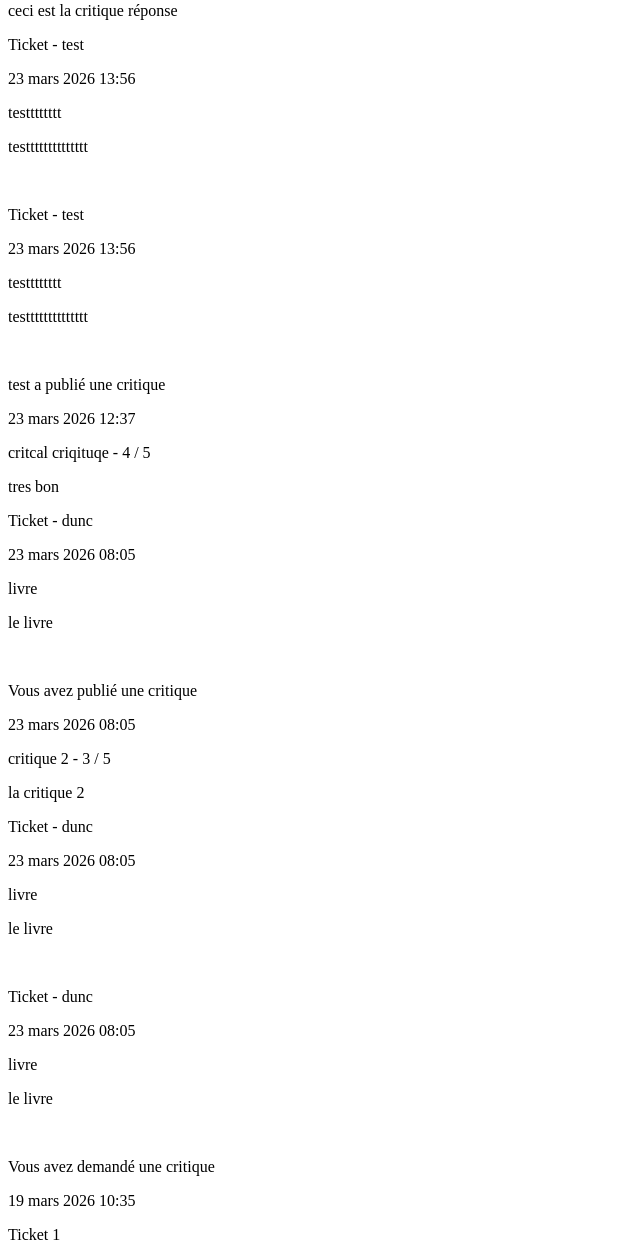
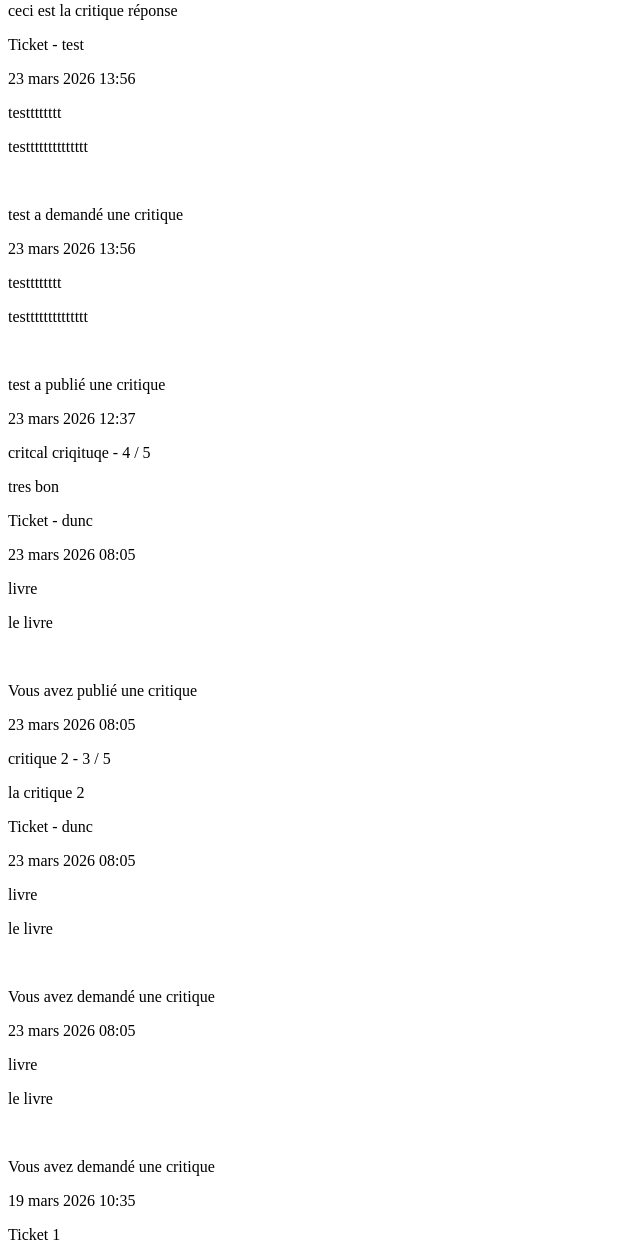
Before and after one commit to duncan-g-hub/P9_LITRevu_web_app, a Django app: page / in a window 1280 px wide. Shown: the part 566-1812 px from the top of the page, without its empty margins (0-640 px from the left). Run offline with Django 5.2, Linux system fonts and the light colour scheme; a user stored in the database is signed in; data comes from the database, SQL or seed files in the repository; both versions use the stored data as it was after the commit.

Commit message:
mise à jour html pour afficher l'auteur dynamiquement

```diff
--- a/LITRevu/review_app/templates/review_app/feed.html
+++ b/LITRevu/review_app/templates/review_app/feed.html
@@ -17,7 +17,7 @@
         <br>
             {% if element.type == "TICKET" %}
 
-                {% include 'review_app/partials/ticket_snippet.html'  with ticket=element %}
+                {% include 'review_app/partials/ticket_snippet.html'  with ticket=element in_review=False %}
 
                 {% if element.closed == False %}
                     <form action="{% url 'add-review-from-ticket' element.id %}">
@@ -29,7 +29,7 @@
 
                 {% include 'review_app/partials/review_snippet.html'  with review=element %}
 
-                {% include 'review_app/partials/ticket_snippet.html'  with ticket=element.ticket %}
+                {% include 'review_app/partials/ticket_snippet.html'  with ticket=element.ticket in_review=True %}
 
             {% endif %}
         {% endfor %}
--- a/LITRevu/review_app/templates/review_app/partials/ticket_snippet.html
+++ b/LITRevu/review_app/templates/review_app/partials/ticket_snippet.html
@@ -1,6 +1,6 @@
 
 
-{% if ticket.closed == True %}
+{% if in_review == True %}
     <p>Ticket - {{ ticket.author }}</p>
 {% else %}
     {% if ticket.author == request.user %}
--- a/LITRevu/review_app/templates/review_app/posts.html
+++ b/LITRevu/review_app/templates/review_app/posts.html
@@ -8,7 +8,7 @@
         <br>
             {% if element.type == "TICKET" %}
 
-                {% include 'review_app/partials/ticket_snippet.html'  with ticket=element %}
+                {% include 'review_app/partials/ticket_snippet.html'  with ticket=element in_review=False %}
 
                 <form action="{% url 'edit-ticket' element.id %}">
                     <button type="submit">Modifier</button>
@@ -23,7 +23,7 @@
 
                 {% include 'review_app/partials/review_snippet.html'  with review=element %}
 
-                {% include 'review_app/partials/ticket_snippet.html'  with ticket=element.ticket %}
+                {% include 'review_app/partials/ticket_snippet.html'  with ticket=element.ticket in_review=True  %}
 
                 <form action="{% url 'edit-review' element.id %}">
                     <button type="submit">Modifier</button>
```
Also changed, not shown: LITRevu/db.sqlite3.
